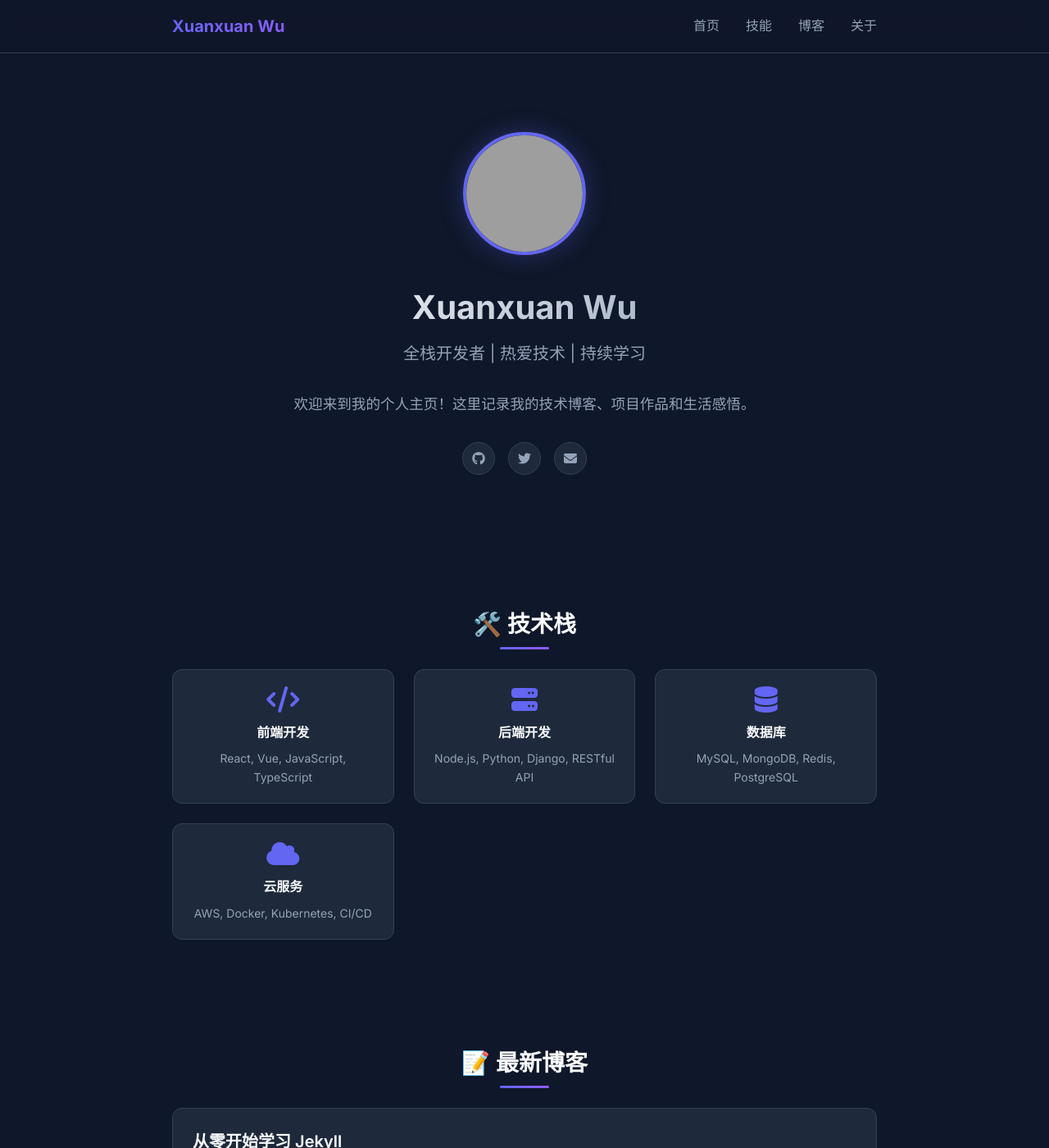
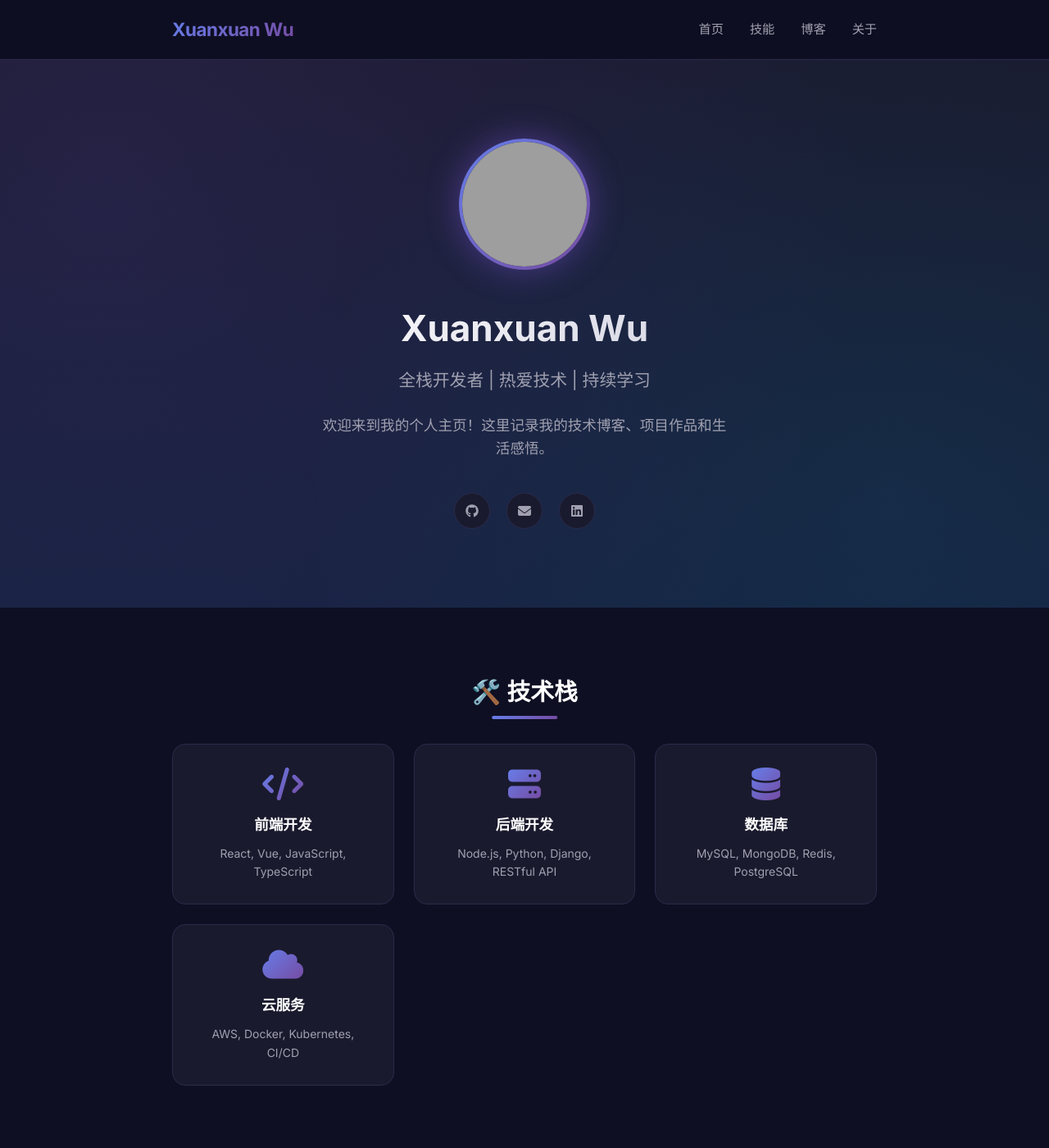
Before and after one commit to xuanxuanwuhh/xuanxuanwuhh.github.io, a Jekyll site: the page built from index.md, in a window 1280 px wide and 1400 px high. Shown: the whole window at 82% size. Built offline with Jekyll 4.4.1, drawn with Linux system fonts in a browser that asks for light colours; grey boxes are pictures that could not be loaded.

Commit message:
Fix: Remove invalid social buttons and improve styling

```diff
--- a/_layouts/home.html
+++ b/_layouts/home.html
@@ -28,14 +28,14 @@
             <p class="hero-title">{{ site.author.bio }}</p>
             <p class="hero-description">{{ site.description }}</p>
             <div class="social-buttons">
-                <a href="https://github.com/{{ site.github_username }}" class="social-btn" target="_blank">
+                <a href="https://github.com/{{ site.github_username }}" class="social-btn" target="_blank" title="GitHub">
                     <i class="fab fa-github"></i>
                 </a>
-                <a href="https://twitter.com/{{ site.twitter_username }}" class="social-btn" target="_blank">
-                    <i class="fab fa-twitter"></i>
+                <a href="mailto:{{ site.email }}" class="social-btn" title="Email">
+                    <i class="fas fa-envelope"></i>
                 </a>
-                <a href="mailto:{{ site.email }}" class="social-btn">
-                    <i class="fas fa-envelope"></i>
+                <a href="https://linkedin.com/in/{{ site.github_username }}" class="social-btn" target="_blank" title="LinkedIn">
+                    <i class="fab fa-linkedin"></i>
                 </a>
             </div>
         </div>
--- a/assets/css/style.css
+++ b/assets/css/style.css
@@ -1,15 +1,18 @@
 @import url('https://fonts.googleapis.com/css2?family=Inter:wght@300;400;500;600;700&display=swap');
 
 :root {
-  --primary-color: #6366f1;
-  --primary-dark: #4f46e5;
-  --secondary-color: #8b5cf6;
-  --accent-color: #f59e0b;
-  --bg-dark: #0f172a;
-  --bg-card: #1e293b;
-  --text-primary: #f8fafc;
-  --text-secondary: #94a3b8;
-  --border-color: #334155;
+  --primary-color: #8b5cf6;
+  --primary-light: #a78bfa;
+  --secondary-color: #06b6d4;
+  --accent-color: #f472b6;
+  --bg-dark: #0f0f23;
+  --bg-card: #1a1a2e;
+  --bg-card-hover: #252542;
+  --text-primary: #ffffff;
+  --text-secondary: #a0a0b0;
+  --border-color: #2a2a4a;
+  --gradient-primary: linear-gradient(135deg, #667eea 0%, #764ba2 100%);
+  --gradient-hero: linear-gradient(180deg, #1a1a2e 0%, #16213e 100%);
 }
 
 * {
@@ -36,8 +39,8 @@ body {
 }
 
 .header {
-  background: rgba(15, 23, 42, 0.8);
-  backdrop-filter: blur(10px);
+  background: rgba(15, 15, 35, 0.95);
+  backdrop-filter: blur(20px);
   position: sticky;
   top: 0;
   z-index: 100;
@@ -52,12 +55,13 @@ body {
 }
 
 .logo {
-  font-size: 1.25rem;
+  font-size: 1.4rem;
   font-weight: 700;
-  background: linear-gradient(135deg, var(--primary-color), var(--secondary-color));
+  background: var(--gradient-primary);
   -webkit-background-clip: text;
   -webkit-text-fill-color: transparent;
   background-clip: text;
+  letter-spacing: -0.5px;
 }
 
 .nav-links {
@@ -69,8 +73,10 @@ body {
   color: var(--text-secondary);
   text-decoration: none;
   font-weight: 500;
+  font-size: 0.95rem;
   transition: all 0.3s ease;
   position: relative;
+  padding: 0.5rem 0;
 }
 
 .nav-links a:hover {
@@ -80,11 +86,12 @@ body {
 .nav-links a::after {
   content: '';
   position: absolute;
-  bottom: -4px;
+  bottom: 0;
   left: 0;
   width: 0;
   height: 2px;
-  background: var(--primary-color);
+  background: var(--gradient-primary);
+  border-radius: 2px;
   transition: width 0.3s ease;
 }
 
@@ -94,59 +101,91 @@ body {
 
 .hero {
   padding: 6rem 0;
+  background: var(--gradient-hero);
   text-align: center;
+  position: relative;
+  overflow: hidden;
+}
+
+.hero::before {
+  content: '';
+  position: absolute;
+  top: 0;
+  left: -50%;
+  width: 200%;
+  height: 100%;
+  background: radial-gradient(circle at 30% 20%, rgba(139, 92, 246, 0.1) 0%, transparent 50%);
+}
+
+.hero::after {
+  content: '';
+  position: absolute;
+  bottom: 0;
+  right: -30%;
+  width: 150%;
+  height: 100%;
+  background: radial-gradient(circle at 70% 80%, rgba(6, 182, 212, 0.08) 0%, transparent 50%);
 }
 
 .hero-content {
   max-width: 600px;
   margin: 0 auto;
+  position: relative;
+  z-index: 1;
 }
 
 .avatar {
-  width: 150px;
-  height: 150px;
+  width: 160px;
+  height: 160px;
   border-radius: 50%;
-  border: 4px solid var(--primary-color);
-  margin-bottom: 1.5rem;
-  box-shadow: 0 0 30px rgba(99, 102, 241, 0.3);
-  transition: transform 0.3s ease;
+  border: 4px solid transparent;
+  background: linear-gradient(var(--bg-card), var(--bg-card)) padding-box,
+              var(--gradient-primary) border-box;
+  margin-bottom: 1.75rem;
+  box-shadow: 0 0 40px rgba(139, 92, 246, 0.4);
+  transition: all 0.4s ease;
 }
 
 .avatar:hover {
   transform: scale(1.05);
+  box-shadow: 0 0 60px rgba(139, 92, 246, 0.6);
 }
 
 .hero h1 {
-  font-size: 2.5rem;
+  font-size: 2.75rem;
   font-weight: 700;
-  margin-bottom: 0.5rem;
-  background: linear-gradient(135deg, var(--text-primary), var(--text-secondary));
+  margin-bottom: 0.75rem;
+  background: linear-gradient(135deg, #ffffff 0%, #d0d0e0 100%);
   -webkit-background-clip: text;
   -webkit-text-fill-color: transparent;
   background-clip: text;
 }
 
 .hero-title {
-  font-size: 1.25rem;
+  font-size: 1.3rem;
   color: var(--text-secondary);
-  margin-bottom: 2rem;
+  margin-bottom: 1.5rem;
+  font-weight: 400;
 }
 
 .hero-description {
   color: var(--text-secondary);
-  margin-bottom: 2rem;
+  margin-bottom: 2.5rem;
   font-size: 1.1rem;
+  max-width: 500px;
+  margin-left: auto;
+  margin-right: auto;
 }
 
 .social-buttons {
   display: flex;
   justify-content: center;
-  gap: 1rem;
+  gap: 1.25rem;
 }
 
 .social-btn {
-  width: 40px;
-  height: 40px;
+  width: 44px;
+  height: 44px;
   border-radius: 50%;
   background: var(--bg-card);
   border: 1px solid var(--border-color);
@@ -155,106 +194,101 @@ body {
   justify-content: center;
   color: var(--text-secondary);
   text-decoration: none;
-  transition: all 0.3s ease;
+  transition: all 0.35s ease;
 }
 
 .social-btn:hover {
-  background: var(--primary-color);
+  background: var(--gradient-primary);
   color: white;
-  transform: translateY(-3px);
+  transform: translateY(-4px);
+  box-shadow: 0 8px 25px rgba(139, 92, 246, 0.4);
 }
 
 .section {
-  padding: 4rem 0;
+  padding: 5rem 0;
 }
 
 .section-title {
-  font-size: 1.75rem;
+  font-size: 1.8rem;
   font-weight: 600;
-  margin-bottom: 2rem;
+  margin-bottom: 2.5rem;
   text-align: center;
   position: relative;
+  display: inline-block;
+  left: 50%;
+  transform: translateX(-50%);
 }
 
 .section-title::after {
   content: '';
   position: absolute;
-  bottom: -8px;
+  bottom: -10px;
   left: 50%;
   transform: translateX(-50%);
-  width: 60px;
-  height: 3px;
-  background: linear-gradient(90deg, var(--primary-color), var(--secondary-color));
+  width: 80px;
+  height: 4px;
+  background: var(--gradient-primary);
   border-radius: 2px;
-}
-
-.card {
-  background: var(--bg-card);
-  border: 1px solid var(--border-color);
-  border-radius: 12px;
-  padding: 1.5rem;
-  margin-bottom: 1.5rem;
-  transition: all 0.3s ease;
-}
-
-.card:hover {
-  border-color: var(--primary-color);
-  transform: translateY(-2px);
-  box-shadow: 0 10px 40px rgba(99, 102, 241, 0.1);
-}
-
-.card-title {
-  font-size: 1.25rem;
-  font-weight: 600;
-  margin-bottom: 0.5rem;
-  color: var(--text-primary);
-}
-
-.card-meta {
-  color: var(--text-secondary);
-  font-size: 0.875rem;
-  margin-bottom: 1rem;
-}
-
-.card-excerpt {
-  color: var(--text-secondary);
-  font-size: 0.95rem;
 }
 
 .skills-grid {
   display: grid;
-  grid-template-columns: repeat(auto-fit, minmax(200px, 1fr));
+  grid-template-columns: repeat(auto-fit, minmax(220px, 1fr));
   gap: 1.5rem;
 }
 
 .skill-item {
   background: var(--bg-card);
   border: 1px solid var(--border-color);
-  border-radius: 12px;
-  padding: 1.25rem;
+  border-radius: 16px;
+  padding: 1.75rem;
   text-align: center;
-  transition: all 0.3s ease;
+  transition: all 0.35s ease;
+  position: relative;
+  overflow: hidden;
+}
+
+.skill-item::before {
+  content: '';
+  position: absolute;
+  top: 0;
+  left: 0;
+  right: 0;
+  height: 3px;
+  background: var(--gradient-primary);
+  transform: scaleX(0);
+  transition: transform 0.35s ease;
+}
+
+.skill-item:hover::before {
+  transform: scaleX(1);
 }
 
 .skill-item:hover {
   border-color: var(--primary-color);
-  transform: translateY(-3px);
+  transform: translateY(-6px);
+  box-shadow: 0 15px 40px rgba(139, 92, 246, 0.15);
 }
 
 .skill-item i {
-  font-size: 2rem;
-  margin-bottom: 0.75rem;
-  color: var(--primary-color);
+  font-size: 2.5rem;
+  margin-bottom: 1rem;
+  background: var(--gradient-primary);
+  -webkit-background-clip: text;
+  -webkit-text-fill-color: transparent;
+  background-clip: text;
 }
 
 .skill-item h4 {
   font-weight: 600;
-  margin-bottom: 0.5rem;
+  font-size: 1.1rem;
+  margin-bottom: 0.6rem;
 }
 
 .skill-item p {
   color: var(--text-secondary);
   font-size: 0.875rem;
+  line-height: 1.6;
 }
 
 .blog-list {
@@ -266,14 +300,15 @@ body {
 .blog-item {
   background: var(--bg-card);
   border: 1px solid var(--border-color);
-  border-radius: 12px;
-  padding: 1.5rem;
-  transition: all 0.3s ease;
+  border-radius: 16px;
+  padding: 1.75rem;
+  transition: all 0.35s ease;
 }
 
 .blog-item:hover {
   border-color: var(--primary-color);
-  transform: translateX(5px);
+  transform: translateX(8px);
+  box-shadow: 0 10px 35px rgba(139, 92, 246, 0.12);
 }
 
 .blog-item a {
@@ -282,43 +317,66 @@ body {
 }
 
 .blog-title {
-  font-size: 1.25rem;
+  font-size: 1.35rem;
   font-weight: 600;
-  margin-bottom: 0.5rem;
+  margin-bottom: 0.75rem;
   color: var(--text-primary);
+  transition: color 0.3s ease;
 }
 
 .blog-title:hover {
-  color: var(--primary-color);
+  color: var(--primary-light);
 }
 
 .blog-meta {
   color: var(--text-secondary);
   font-size: 0.875rem;
+  margin-bottom: 0.75rem;
+}
+
+.card-excerpt {
+  color: var(--text-secondary);
+  font-size: 0.95rem;
+  line-height: 1.7;
 }
 
 .about-content {
   background: var(--bg-card);
   border: 1px solid var(--border-color);
-  border-radius: 12px;
-  padding: 2rem;
+  border-radius: 16px;
+  padding: 2.5rem;
 }
 
 .about-content h2 {
-  font-size: 1.5rem;
-  margin-bottom: 1.5rem;
+  font-size: 1.6rem;
+  margin-bottom: 1.75rem;
   color: var(--text-primary);
 }
 
 .about-content h3 {
-  font-size: 1.1rem;
-  margin: 1.25rem 0 0.75rem;
+  font-size: 1.2rem;
+  margin: 1.5rem 0 1rem;
   color: var(--text-primary);
+  position: relative;
+  padding-left: 1rem;
+}
+
+.about-content h3::before {
+  content: '';
+  position: absolute;
+  left: 0;
+  top: 50%;
+  transform: translateY(-50%);
+  width: 4px;
+  height: 16px;
+  background: var(--gradient-primary);
+  border-radius: 2px;
 }
 
 .about-content p {
   color: var(--text-secondary);
-  margin-bottom: 1rem;
+  margin-bottom: 1.25rem;
+  line-height: 1.8;
 }
 
 .about-content ul {
@@ -328,59 +386,104 @@ body {
 
 .about-content li {
   color: var(--text-secondary);
-  padding: 0.5rem 0;
+  padding: 0.6rem 0;
   position: relative;
-  padding-left: 1.5rem;
+  padding-left: 1.75rem;
 }
 
 .about-content li::before {
-  content: '✓';
+  content: '';
   position: absolute;
   left: 0;
-  color: var(--primary-color);
-  font-weight: bold;
+  top: 50%;
+  transform: translateY(-50%);
+  width: 10px;
+  height: 10px;
+  background: var(--gradient-primary);
+  border-radius: 50%;
 }
 
 .footer {
   background: var(--bg-card);
   border-top: 1px solid var(--border-color);
-  padding: 2rem 0;
+  padding: 2.5rem 0;
   text-align: center;
 }
 
 .footer p {
   color: var(--text-secondary);
-  font-size: 0.875rem;
+  font-size: 0.9rem;
 }
 
 .footer-links {
   display: flex;
   justify-content: center;
-  gap: 1.5rem;
-  margin-bottom: 1rem;
+  gap: 1.75rem;
+  margin-bottom: 1.25rem;
 }
 
 .footer-links a {
   color: var(--text-secondary);
   text-decoration: none;
-  font-size: 0.875rem;
-  transition: color 0.3s ease;
+  font-size: 0.9rem;
+  transition: all 0.3s ease;
 }
 
 .footer-links a:hover {
-  color: var(--primary-color);
+  color: var(--primary-light);
 }
 
 @media (max-width: 768px) {
   .hero h1 {
-    font-size: 2rem;
+    font-size: 2.25rem;
+  }
+
+  .hero-title {
+    font-size: 1.15rem;
   }
 
   .nav-links {
-    gap: 1rem;
+    gap: 1.25rem;
+  }
+
+  .nav-links a {
+    font-size: 0.875rem;
   }
 
   .skills-grid {
     grid-template-columns: 1fr;
   }
+
+  .skill-item {
+    padding: 1.5rem;
+  }
+
+  .section {
+    padding: 3.5rem 0;
+  }
+
+  .about-content {
+    padding: 1.75rem;
+  }
 }
+
+@keyframes fadeInUp {
+  from {
+    opacity: 0;
+    transform: translateY(30px);
+  }
+  to {
+    opacity: 1;
+    transform: translateY(0);
+  }
+}
+
+.hero-content > * {
+  animation: fadeInUp 0.8s ease-out forwards;
+}
+
+.hero-content .avatar { animation-delay: 0.1s; opacity: 0; }
+.hero-content h1 { animation-delay: 0.2s; opacity: 0; }
+.hero-content .hero-title { animation-delay: 0.3s; opacity: 0; }
+.hero-content .hero-description { animation-delay: 0.4s; opacity: 0; }
+.hero-content .social-buttons { animation-delay: 0.5s; opacity: 0; }
```
